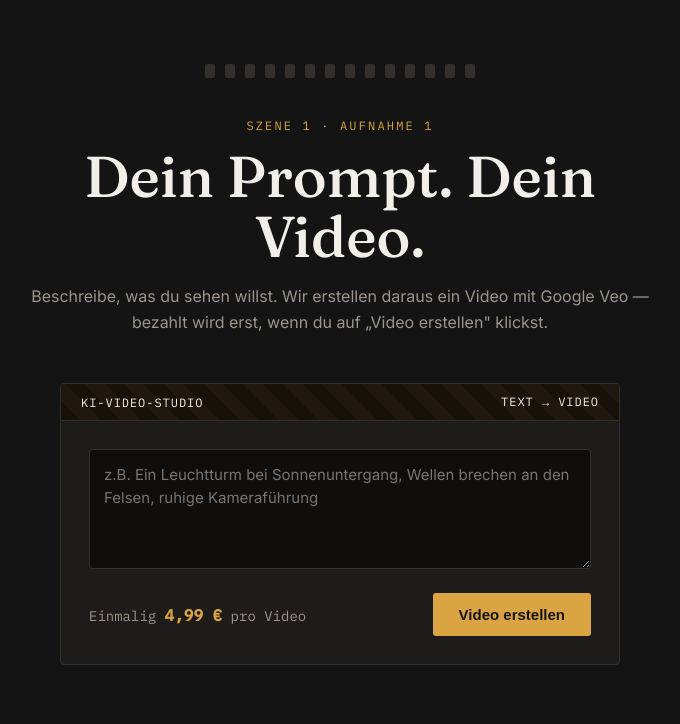
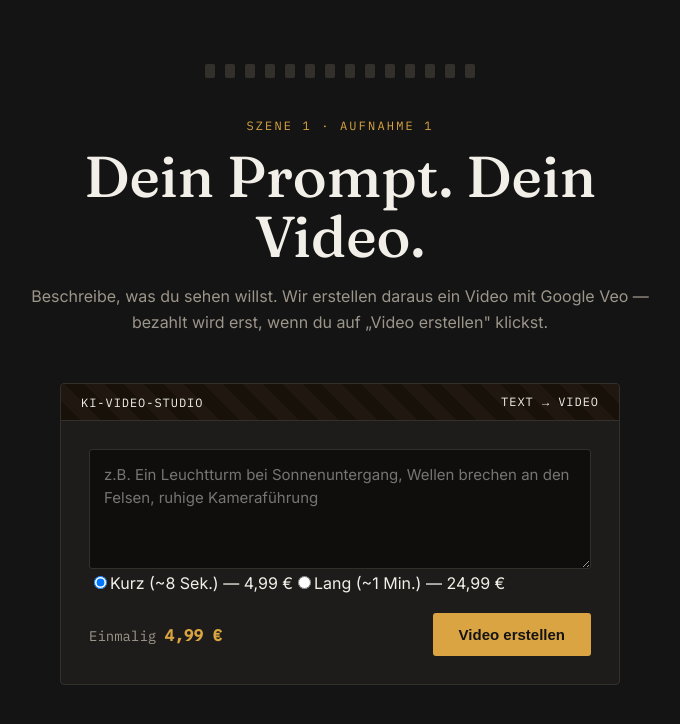
Before and after one commit to acelik61hekim-code/neu-, a Next.js app: page / in a window 1280 px wide. Shown: the top 724 px of the page, without its empty margins (300-980 px from the left). Built offline with nearby package versions, Linux system fonts and the light colour scheme.

Commit message:
Update page.tsx

```diff
--- a/app/page.tsx
+++ b/app/page.tsx
@@ -4,6 +4,7 @@ import { useState } from "react";
 
 export default function HomePage() {
   const [prompt, setPrompt] = useState("");
+  const [format, setFormat] = useState<"short" | "long">("short");
   const [loading, setLoading] = useState(false);
   const [error, setError] = useState<string | null>(null);
 
@@ -20,7 +21,7 @@ export default function HomePage() {
       const res = await fetch("/api/create-checkout-session", {
         method: "POST",
         headers: { "Content-Type": "application/json" },
-        body: JSON.stringify({ prompt }),
+        body: JSON.stringify({ prompt, format }),
       });
       const data = await res.json();
 
@@ -66,9 +67,35 @@ export default function HomePage() {
             value={prompt}
             onChange={(e) => setPrompt(e.target.value)}
           />
+
+          <div className="format-choice">
+            <label className={format === "short" ? "format-option active" : "format-option"}>
+              <input
+                type="radio"
+                name="format"
+                checked={format === "short"}
+                onChange={() => setFormat("short")}
+              />
+              <span>Kurz (~8 Sek.) — 4,99 €</span>
+            </label>
+            <label className={format === "long" ? "format-option active" : "format-option"}>
+              <input
+                type="radio"
+                name="format"
+                checked={format === "long"}
+                onChange={() => setFormat("long")}
+              />
+              <span>Lang (~1 Min.) — 24,99 €</span>
+            </label>
+          </div>
+
           <div className="slate-footer">
             <span className="price">
-              Einmalig <strong>4,99 €</strong> pro Video
+              {format === "long" ? (
+                <>Einmalig <strong>24,99 €</strong></>
+              ) : (
+                <>Einmalig <strong>4,99 €</strong></>
+              )}
             </span>
             <button className="cta" onClick={handleSubmit} disabled={loading}>
               {loading ? "Einen Moment …" : "Video erstellen"}
```
